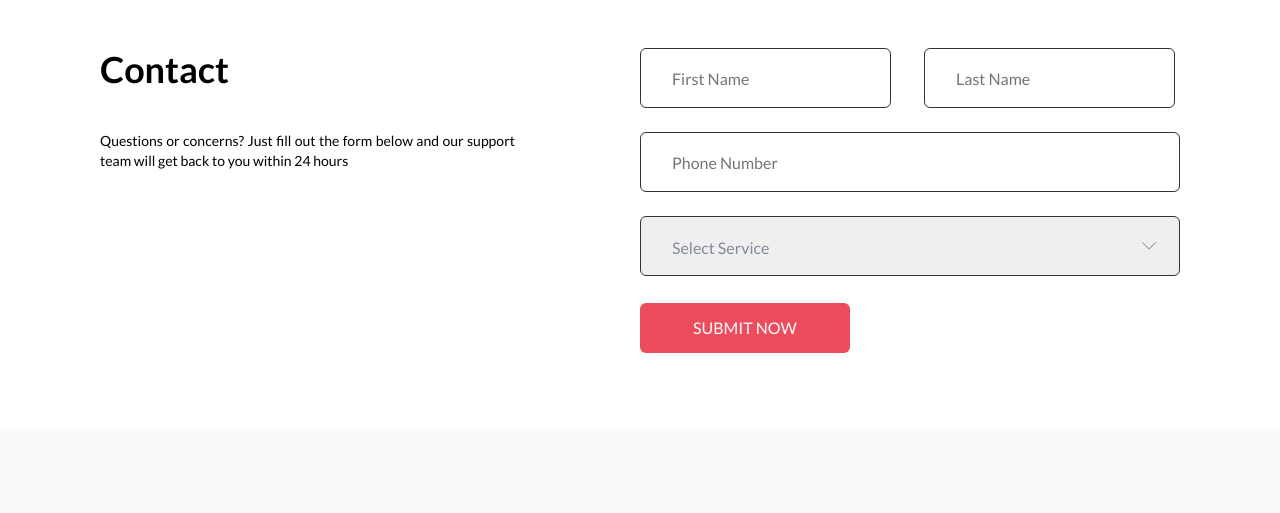
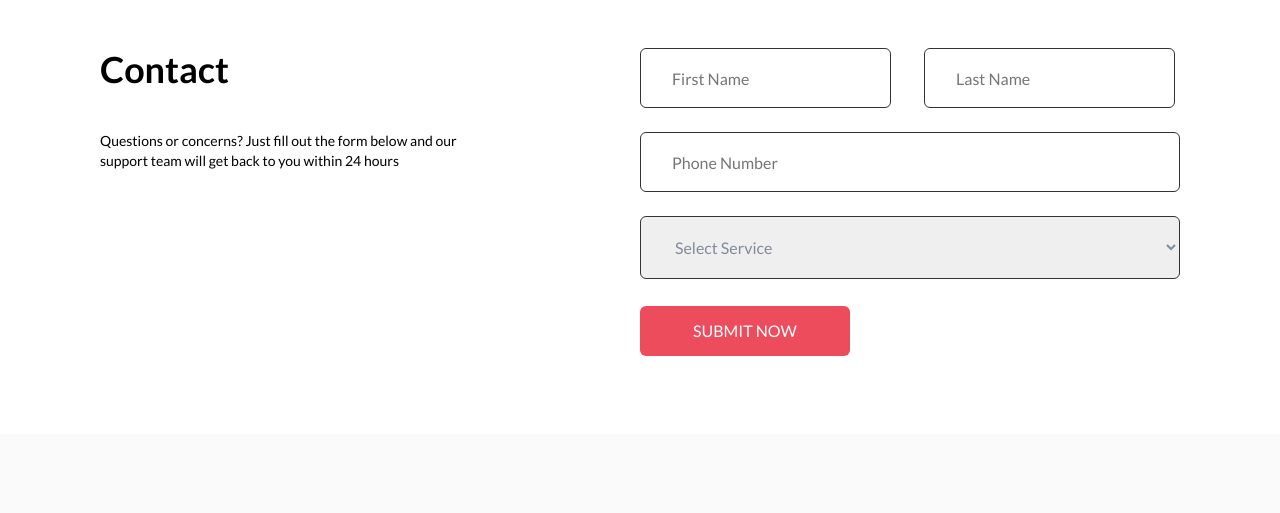
Before and after one commit to anastasiiagi/CloudBudget, a plain HTML site: page index.html in a window 1280 px wide. Shown: the part 2980-3493 px from the top of the page. Drawn offline with nearby package versions, Linux system fonts and the light colour scheme; a script that the page names is missing.

Commit message:
change header menu and select

```diff
--- a/css/style.css
+++ b/css/style.css
@@ -106,8 +106,10 @@ body {
   margin: 0;
 }
 @media (max-width: 460px) {
+  .header__menu{
+    flex-direction: column;
+  }
   .header__menu-item {
-    flex-direction: column;
     margin-bottom: 10px;
   }
   .header__menu-item:last-child {
@@ -572,7 +574,11 @@ body {
 
 @media (max-width: 990px) {
   .advice__container {
-    flex-wrap: wrap;
+    display: flex;
+    flex-direction: column;
+    justify-content: center;
+    align-items: center;
+    text-align: center;
   }
 
   .advice__title {
@@ -580,6 +586,7 @@ body {
   }
   .advice__text {
     margin-right: 0px;
+    text-align: center;
   }
 
   .advice__img {
@@ -608,19 +615,13 @@ body {
 }
 
 .contact__text {
-  margin-top: 0px;
-  margin-bottom: 0px;
-  margin-right: 125px;
+  margin: 0;
   font-weight: normal;
   font-size: 14px;
   line-height: 140%;
   text-align: justify;
 
   color: #000000;
-}
-
-.contact__form {
-  margin: 0 auto;
 }
 
 .form__input {
@@ -659,61 +660,48 @@ body {
   position: relative;
 }
 
-.select-wrap::before {
-  content: "";
-  position: absolute;
-  top: 50%;
-  transform: translateY(-50%);
-  background-image: url(../img/down_arrow.png);
-  height: 8px;
-  width: 15px;
-  right: 23px;
-}
-
 .form__select-long {
-  appearance: none;
   display: block;
   border: 1px solid #333333;
   box-sizing: border-box;
   border-radius: 6px;
-  width: 540px;
-  height: 60px;
+  width: 100%;
+  max-width: 540px;
   font-weight: normal;
   font-size: 16px;
   line-height: 19px;
-  padding-top: 21px;
-  padding-left: 31px;
-  padding-bottom: 20px;
+  padding: 20px 30px;
   margin-bottom: 27px;
+  color: rgba(19, 39, 67, 0.5);
+}
 
-  color: rgba(19, 39, 67, 0.5);
+select,
+select:focus,
+select:active,
+option,
+option:focus,
+option:active {
+  outline: none;
+  cursor: pointer;
+}
+
+option {
+  background: #e6e4e4;
 }
 
 @media (max-width: 990px) {
   .contact__container {
-    flex-wrap: wrap;
+    flex-direction: column;
+    align-items: center;
+    text-align: center;
   }
-
   .contact__text {
-    margin-right: 0px;
+    text-align: center;
   }
-
   .contact__form {
-    width: 100%;
     margin-top: 50px;
   }
 
-  .form__input {
-    width: 45%;
-  }
-
-  .form__input-long {
-    width: 100%;
-  }
-
-  .form__select-long {
-    width: 100%;
-  }
 }
 
 @media (max-width: 570px) {
--- a/index.html
+++ b/index.html
@@ -182,7 +182,7 @@
                 <div class="advice__text-wrap animate__animated animate__lightSpeedInLeft">
                     <h2 class="advice__title" data-scroll>Stay focused on saving money</h2>
                     <p class="advice__text" data-scroll>It is important to stay focused on saving money in any way you
-                        can. We help you monitor your spending habits so you can
+                        can. <br> We help you monitor your spending habits so you can
                         easily spot and cut any unnecessary expenses. Simply join today to get started!</p>
                     <div class="advice__logos">
                         <a class="advice-link" href="#"><img class="advice-icon" src="img/ion-logo-google-playstore.png"
@@ -203,8 +203,8 @@
             <div class="container contact__container">
                 <div class="contact__text-wrap animate__animated animate__lightSpeedInLeft">
                     <h2 class="contact__title" data-scroll>Contact</h2>
-                    <p class="contact__text" data-scroll>Questions or concerns? Just fill out the form below and our
-                        support team will get back to you within 24 hours</p>
+                    <p class="contact__text" data-scroll>Questions or concerns? Just fill out the form below and
+                        our <br> support team will get back to you within 24 hours</p>
                 </div>
                 <div class="contact__form">
                     <form action="">
@@ -213,7 +213,11 @@
                         <input class="form__input-long" type="tel" placeholder="Phone Number">
                         <div class="select-wrap">
                             <select class="form__select-long" name="select">
-                                <option class="form__selected" value="select" selected>Select Service</option>
+                                <option class="form__selected" value="1" selected>Select Service</option>
+                                <option value="2">Apples</option>
+                                <option value="3">Bananas</option>
+                                <option value="4">Grapes</option>
+                                <option value="5">Oranges</option>
                             </select>
                         </div>
                         <input class="button button--primary contact__button" type="submit" value="Submit Now">
```
